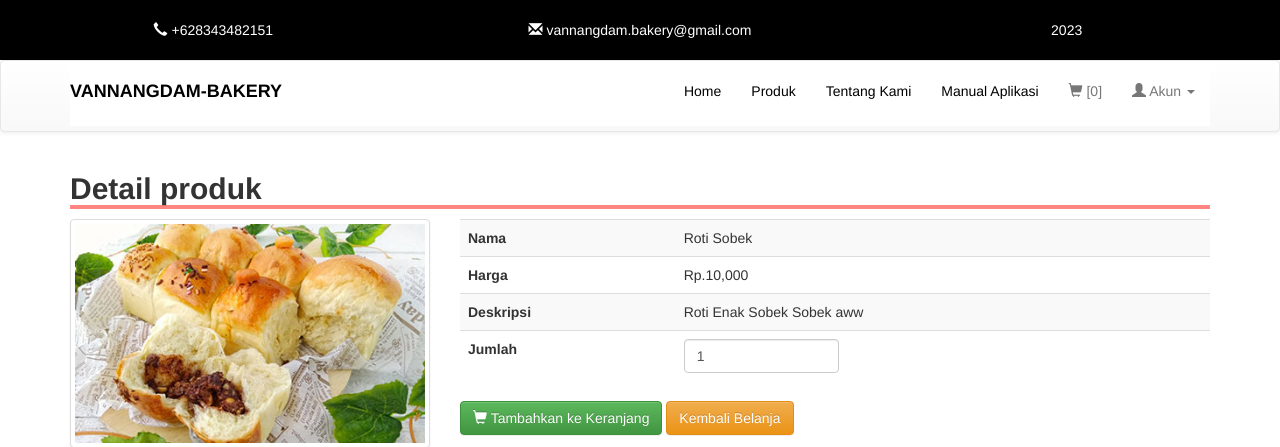
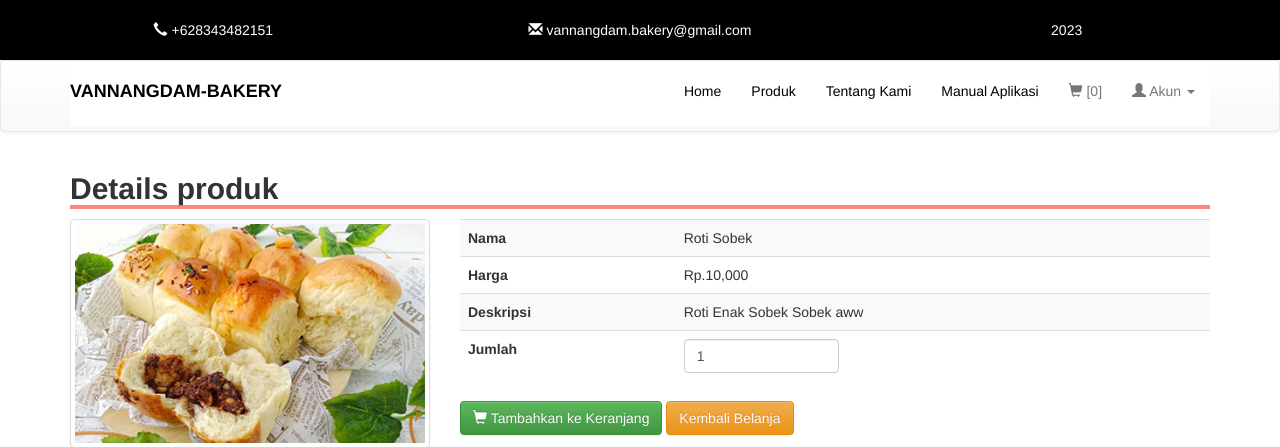
Before and after one commit to mrgarnadi/vannangdam_bakery, a PHP site: page /vannangdam/detail_produk.php?produk=P0001 in a window 1280 px wide. Shown: the top 447 px of the page. Run offline with PHP 8.4, Linux system fonts and the light colour scheme; data comes from the database, SQL or seed files in the repository; data that the repository does not hold is empty.

Commit message:
Add files via upload

```diff
--- a/detail_produk.php
+++ b/detail_produk.php
@@ -6,7 +6,7 @@ $row = mysqli_fetch_assoc($result);
 
 ?>
 <div class="container">
-	<h2 style=" width: 100%; border-bottom: 4px solid #ff8680"><b>Detail produk</b></h2>
+	<h2 style=" width: 100%; border-bottom: 4px solid #ff8680"><b>Details produk</b></h2>
 
 	<div class="row">
 		<div class="col-md-4">
```
